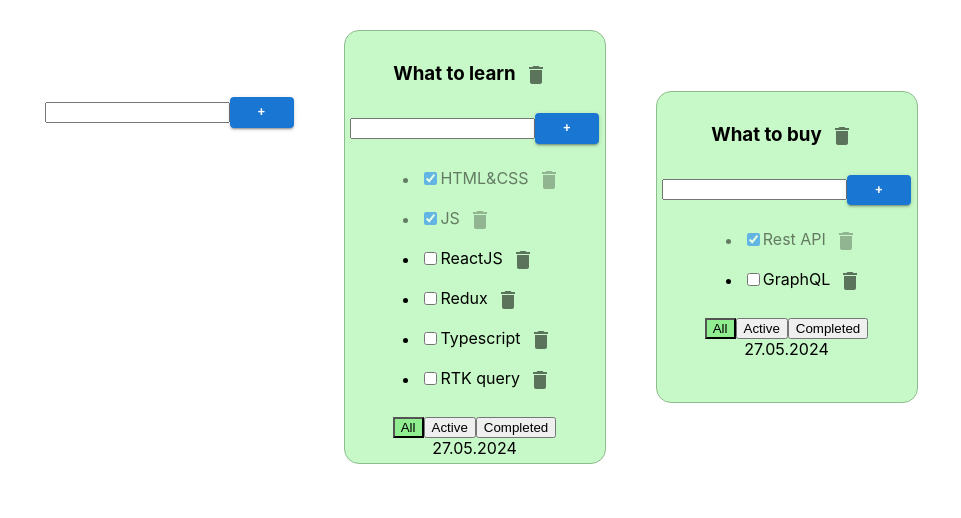
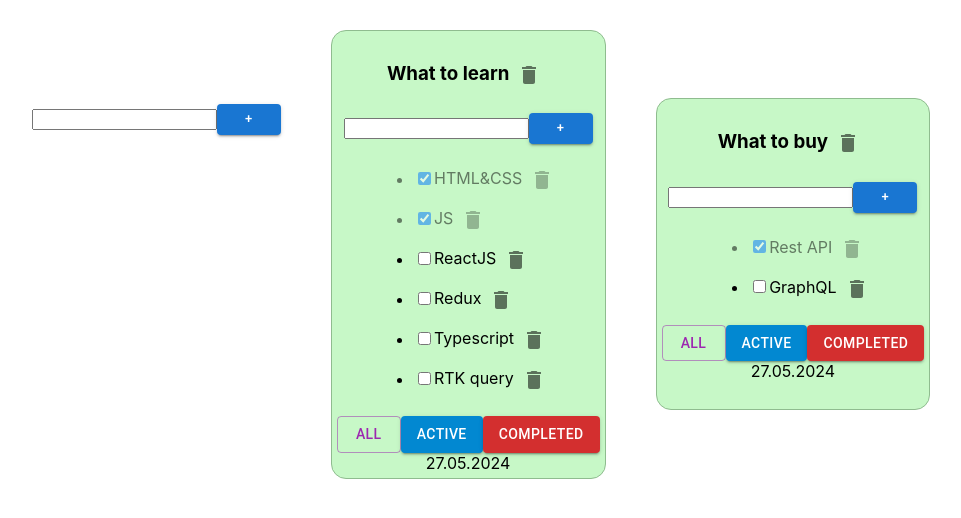
Before and after one commit to kalibria/todolist, a React (Create React App) app: page / in a window 1280 px wide. Shown: the top 518 px of the page, without its empty margins (134-1095 px from the left). Built offline with nearby package versions, Linux system fonts and the light colour scheme.

Commit message:
added buttons from mui

```diff
--- a/src/components/todoList/Todolist.tsx
+++ b/src/components/todoList/Todolist.tsx
@@ -1,11 +1,12 @@
 import React, {ChangeEvent, Dispatch, useState} from 'react';
 import styles from "./Todolist.module.css";
 import {FilterValuesType, TasksType, TodoListProps} from "../../App";
-import {Button} from "../button/Button";
+// import {Button} from "../button/Button";
 import {AddItemForm} from "../addItemForm/AddItemForm";
 import {EditableSpan} from "../editableSpan/EditableSpan";
 import IconButton from '@mui/material/IconButton';
 import DeleteIcon from '@mui/icons-material/Delete';
+import Button from '@mui/material/Button';
 
 
 type TodolistProps = {
@@ -104,12 +105,16 @@ export const Todolist = ({
             }
 
             <div>
-                <Button title={'All'} onClick={() => changeFilter('all', todoListId)}
-                        className={filter === "all" ? 'active-filter' : ''}/>
-                <Button title={'Active'} onClick={() => changeFilter('active', todoListId)}
-                        className={filter === "active" ? 'active-filter' : ''}/>
-                <Button title={'Completed'} onClick={() => changeFilter('completed', todoListId)}
-                        className={filter === "completed" ? 'active-filter' : ''}/>
+
+                <Button variant={filter === "all" ? "outlined" : "contained"}  onClick={() => changeFilter('all', todoListId)} color="secondary">All</Button>
+                {/*<Button title={'All'} onClick={() => changeFilter('all', todoListId)}*/}
+                {/*        className={filter === "all" ? 'active-filter' : ''}/>*/}
+                <Button variant={filter === "active" ? "outlined" : "contained"} onClick={() => changeFilter('active', todoListId)} color="info">Active</Button>
+                {/*<Button title={'Active'} onClick={() => changeFilter('active', todoListId)}*/}
+                {/*        className={filter === "active" ? 'active-filter' : ''}/>*/}
+                <Button variant={filter === "completed" ? "outlined" : "contained"} onClick={() => changeFilter('completed', todoListId)} color="error">Completed</Button>
+                {/*<Button title={'Completed'} onClick={() => changeFilter('completed', todoListId)}*/}
+                {/*        className={filter === "completed" ? 'active-filter' : ''}/>*/}
             </div>
             <div>{data}</div>
         </div>
```
